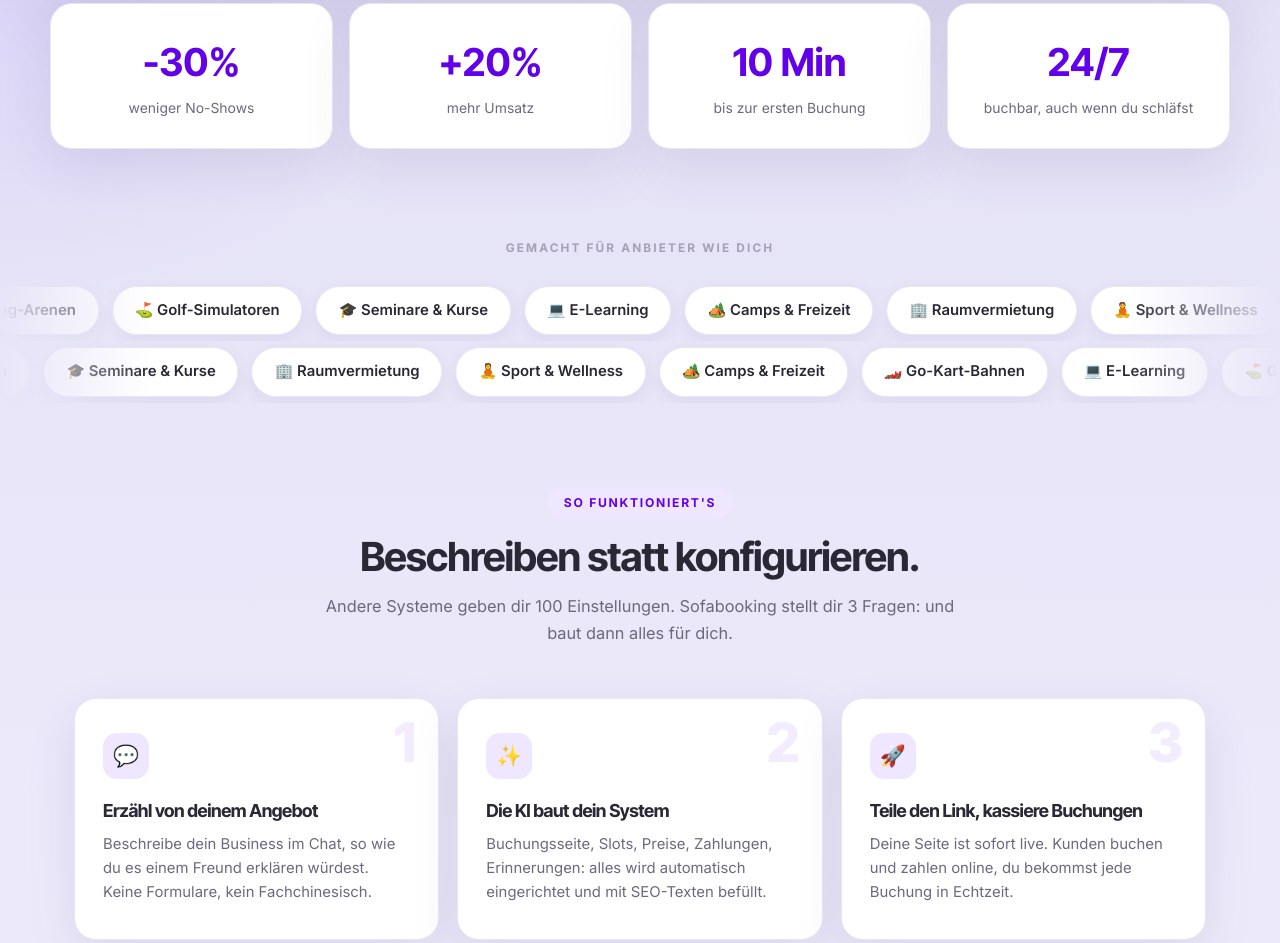
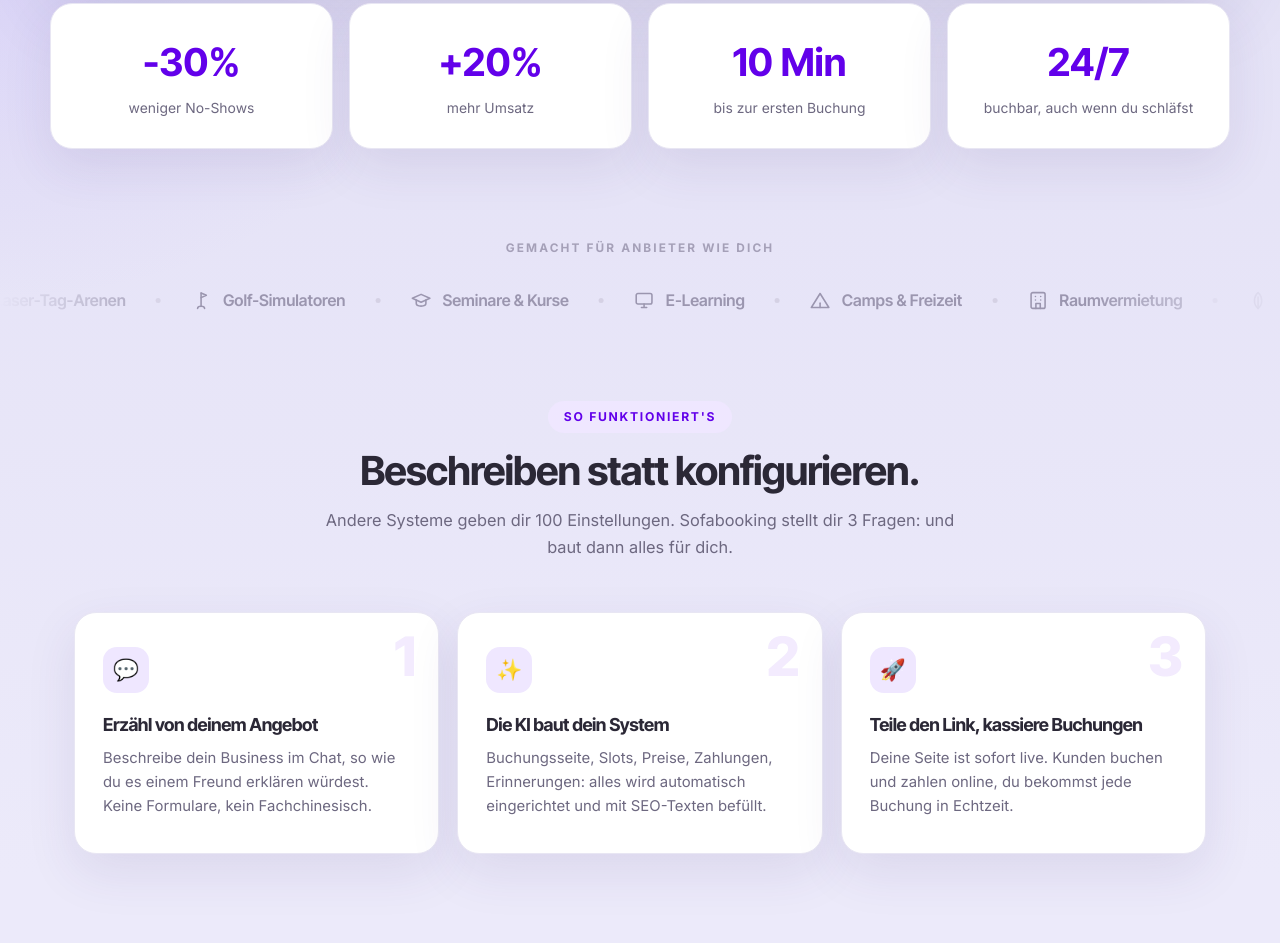
Before and after one commit to MySnowleopard/sofabooking, a plain HTML site: page index.html in a window 1280 px wide. Shown: the part 931-1874 px from the top of the page. Drawn offline with Linux system fonts and the light colour scheme.

Commit message:
Restrained industries widget: monochrome SVG line icons, single marquee
Co-Authored-By: Claude Fable 5 <noreply@anthropic.com>

```diff
--- a/index.html
+++ b/index.html
@@ -222,24 +222,27 @@
   .step h3 { font-size: 1.12rem; margin-bottom: 8px; }
   .step p { color: var(--ink-soft); font-size: 0.93rem; }
 
-  /* Made-for widget: dual counter-scrolling marquee under the stats */
+  /* Made-for widget: restrained monochrome line-icon marquee under the stats */
   .made-for { padding: 46px 0 0; }
   .made-for .made-label {
     text-align: center; font-size: 0.74rem; font-weight: 700; letter-spacing: 0.18em;
-    text-transform: uppercase; color: #a5a0b8; margin-bottom: 22px;
+    text-transform: uppercase; color: #a5a0b8; margin-bottom: 26px;
   }
-  .marquee-wrap { overflow: hidden; padding: 6px 0; -webkit-mask-image: linear-gradient(90deg, transparent, #000 12%, #000 88%, transparent); mask-image: linear-gradient(90deg, transparent, #000 12%, #000 88%, transparent); }
-  .marquee { display: flex; gap: 13px; width: max-content; animation: scroll 36s linear infinite; }
-  .marquee.rev { animation-direction: reverse; animation-duration: 44s; }
+  .marquee-wrap { overflow: hidden; padding: 4px 0; -webkit-mask-image: linear-gradient(90deg, transparent, #000 15%, #000 85%, transparent); mask-image: linear-gradient(90deg, transparent, #000 15%, #000 85%, transparent); }
+  .marquee { display: flex; align-items: center; gap: 0; width: max-content; animation: scroll 46s linear infinite; }
   .marquee:hover { animation-play-state: paused; }
   @keyframes scroll { to { transform: translateX(-50%); } }
-  .chip {
-    display: inline-flex; align-items: center; gap: 9px; white-space: nowrap;
-    padding: 12px 22px; border-radius: 999px; font-weight: 600; font-size: 0.93rem;
-    background: var(--panel); border: 1px solid var(--line); box-shadow: 0 6px 18px rgba(64,50,120,0.07);
-    transition: transform .25s, border-color .25s, color .25s;
+  .brancheitem {
+    display: inline-flex; align-items: center; gap: 11px; white-space: nowrap;
+    color: #9b96af; font-family: 'Inter Tight'; font-weight: 600; font-size: 1rem;
+    transition: color .25s;
   }
-  .chip:hover { transform: translateY(-3px); border-color: rgba(98,0,234,0.35); color: var(--brand); }
+  .brancheitem svg { width: 21px; height: 21px; flex-shrink: 0; }
+  .brancheitem:hover { color: var(--brand); }
+  .branchesep {
+    width: 5px; height: 5px; border-radius: 50%; background: #d5d1e4;
+    margin: 0 30px; flex-shrink: 0;
+  }
 
   /* Features */
   .features { display: grid; grid-template-columns: repeat(3, 1fr); gap: 18px; }
@@ -444,15 +447,16 @@
 <div class="made-for reveal">
   <div class="made-label">Gemacht für Anbieter wie dich</div>
   <div class="marquee-wrap">
-    <div class="marquee">
-      <span class="chip">🏎️ Go-Kart-Bahnen</span><span class="chip">🔫 Laser-Tag-Arenen</span><span class="chip">⛳ Golf-Simulatoren</span><span class="chip">🎓 Seminare &amp; Kurse</span><span class="chip">💻 E-Learning</span><span class="chip">🏕️ Camps &amp; Freizeit</span><span class="chip">🏢 Raumvermietung</span><span class="chip">🧘 Sport &amp; Wellness</span>
-      <span class="chip">🏎️ Go-Kart-Bahnen</span><span class="chip">🔫 Laser-Tag-Arenen</span><span class="chip">⛳ Golf-Simulatoren</span><span class="chip">🎓 Seminare &amp; Kurse</span><span class="chip">💻 E-Learning</span><span class="chip">🏕️ Camps &amp; Freizeit</span><span class="chip">🏢 Raumvermietung</span><span class="chip">🧘 Sport &amp; Wellness</span>
-    </div>
-  </div>
-  <div class="marquee-wrap">
-    <div class="marquee rev">
-      <span class="chip">🏢 Raumvermietung</span><span class="chip">🧘 Sport &amp; Wellness</span><span class="chip">🏕️ Camps &amp; Freizeit</span><span class="chip">🏎️ Go-Kart-Bahnen</span><span class="chip">💻 E-Learning</span><span class="chip">⛳ Golf-Simulatoren</span><span class="chip">🔫 Laser-Tag-Arenen</span><span class="chip">🎓 Seminare &amp; Kurse</span>
-      <span class="chip">🏢 Raumvermietung</span><span class="chip">🧘 Sport &amp; Wellness</span><span class="chip">🏕️ Camps &amp; Freizeit</span><span class="chip">🏎️ Go-Kart-Bahnen</span><span class="chip">💻 E-Learning</span><span class="chip">⛳ Golf-Simulatoren</span><span class="chip">🔫 Laser-Tag-Arenen</span><span class="chip">🎓 Seminare &amp; Kurse</span>
+    <div class="marquee" id="brancheLane">
+      <!-- one set; JS duplicates it once for the seamless loop -->
+      <span class="brancheitem"><svg viewBox="0 0 24 24" fill="none" stroke="currentColor" stroke-width="1.8" stroke-linecap="round" stroke-linejoin="round"><path d="M5 21V4"/><path d="M5 4c3-1.6 6 1.6 9 0 2-1 5 0 5 0v9c-3 1.6-6-1.6-9 0-2 1-5 0-5 0"/></svg>Go-Kart-Bahnen</span><span class="branchesep"></span>
+      <span class="brancheitem"><svg viewBox="0 0 24 24" fill="none" stroke="currentColor" stroke-width="1.8" stroke-linecap="round" stroke-linejoin="round"><circle cx="12" cy="12" r="7.5"/><circle cx="12" cy="12" r="3"/><path d="M12 1.5v3M12 19.5v3M1.5 12h3M19.5 12h3"/></svg>Laser-Tag-Arenen</span><span class="branchesep"></span>
+      <span class="brancheitem"><svg viewBox="0 0 24 24" fill="none" stroke="currentColor" stroke-width="1.8" stroke-linecap="round" stroke-linejoin="round"><path d="M8 21c0-1.4 1.8-2.4 4-2.4s4 1 4 2.4"/><path d="M12 18.5V3.5"/><path d="M12 3.5l6 2.6-6 2.6"/></svg>Golf-Simulatoren</span><span class="branchesep"></span>
+      <span class="brancheitem"><svg viewBox="0 0 24 24" fill="none" stroke="currentColor" stroke-width="1.8" stroke-linecap="round" stroke-linejoin="round"><path d="M2 9.5l10-4.5 10 4.5-10 4.5z"/><path d="M6.5 11.5v4c0 1.6 2.5 2.9 5.5 2.9s5.5-1.3 5.5-2.9v-4"/></svg>Seminare &amp; Kurse</span><span class="branchesep"></span>
+      <span class="brancheitem"><svg viewBox="0 0 24 24" fill="none" stroke="currentColor" stroke-width="1.8" stroke-linecap="round" stroke-linejoin="round"><rect x="3" y="4" width="18" height="12" rx="2"/><path d="M9 20h6M12 16v4"/></svg>E-Learning</span><span class="branchesep"></span>
+      <span class="brancheitem"><svg viewBox="0 0 24 24" fill="none" stroke="currentColor" stroke-width="1.8" stroke-linecap="round" stroke-linejoin="round"><path d="M12 4L2 20h20L12 4z"/><path d="M12 20v-5"/></svg>Camps &amp; Freizeit</span><span class="branchesep"></span>
+      <span class="brancheitem"><svg viewBox="0 0 24 24" fill="none" stroke="currentColor" stroke-width="1.8" stroke-linecap="round" stroke-linejoin="round"><rect x="4" y="3" width="16" height="18" rx="2"/><path d="M9.5 21v-5.5h5V21"/><path d="M9 7.5h.01M15 7.5h.01M9 11.5h.01M15 11.5h.01"/></svg>Raumvermietung</span><span class="branchesep"></span>
+      <span class="brancheitem"><svg viewBox="0 0 24 24" fill="none" stroke="currentColor" stroke-width="1.8" stroke-linecap="round" stroke-linejoin="round"><path d="M12 21C6.5 16.5 6.5 8 12 3c5.5 5 5.5 13.5 0 18z"/><path d="M12 8v13"/></svg>Sport &amp; Wellness</span><span class="branchesep"></span>
     </div>
   </div>
 </div>
@@ -638,6 +642,10 @@
 </footer>
 
 <script>
+  // Duplicate the branche lane once so the -50% marquee loop is seamless
+  const lane = document.getElementById('brancheLane');
+  lane.innerHTML += lane.innerHTML;
+
   // Nav scroll state
   const nav = document.getElementById('nav');
   addEventListener('scroll', () => nav.classList.toggle('scrolled', scrollY > 20), { passive: true });
```
